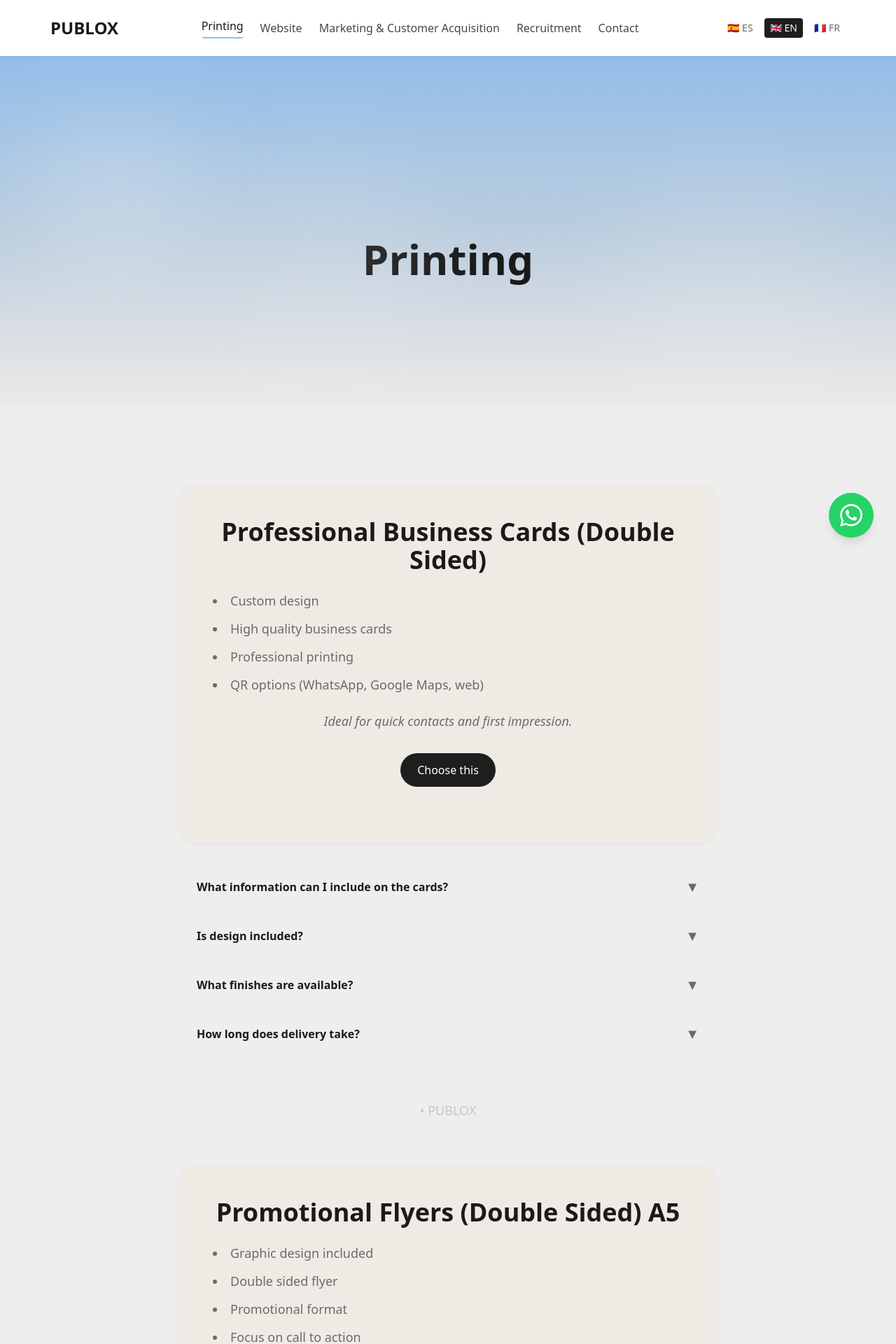
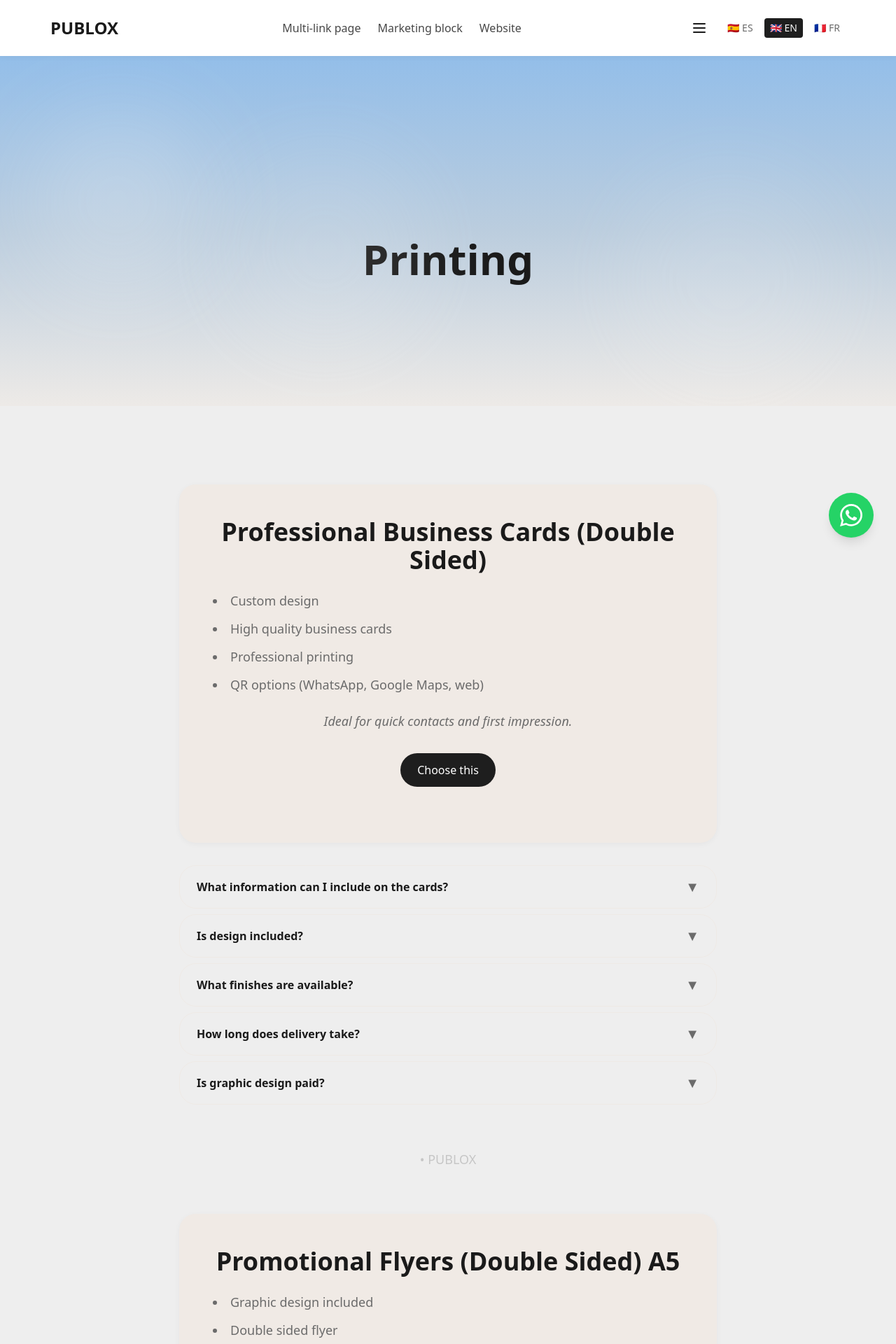
Before and after one commit to sergeiovitch63-create/publox-marketing, a Next.js app: page /en/impresion in a window 1280 px wide. Shown: the top 1920 px of the page at 70% size. Built offline with nearby package versions, Linux system fonts and the light colour scheme.

Commit message:
Update header nav: Page multi-lien/Bloc marketing/Site web + hamburger (Impression/Affiliations/Contact)

```diff
--- a/app/[locale]/impresion/page.tsx
+++ b/app/[locale]/impresion/page.tsx
@@ -23,6 +23,7 @@ export default async function ImpresionPage({
     { question: t('block1.faq.q2'), answer: t('block1.faq.a2') },
     { question: t('block1.faq.q3'), answer: t('block1.faq.a3') },
     { question: t('block1.faq.q4'), answer: t('block1.faq.a4') },
+    { question: t('block1.faq.q5'), answer: t('block1.faq.a5') },
   ];
 
   // Build FAQ items for Block 2
@@ -31,6 +32,7 @@ export default async function ImpresionPage({
     { question: t('block2.faq.q2'), answer: t('block2.faq.a2') },
     { question: t('block2.faq.q3'), answer: t('block2.faq.a3') },
     { question: t('block2.faq.q4'), answer: t('block2.faq.a4') },
+    { question: t('block2.faq.q5'), answer: t('block2.faq.a5') },
   ];
 
   // Build FAQ items for Block 3
@@ -39,6 +41,7 @@ export default async function ImpresionPage({
     { question: t('block3.faq.q2'), answer: t('block3.faq.a2') },
     { question: t('block3.faq.q3'), answer: t('block3.faq.a3') },
     { question: t('block3.faq.q4'), answer: t('block3.faq.a4') },
+    { question: t('block3.faq.q5'), answer: t('block3.faq.a5') },
   ];
 
   // Build FAQ items for Block 4
@@ -47,6 +50,7 @@ export default async function ImpresionPage({
     { question: t('block4.faq.q2'), answer: t('block4.faq.a2') },
     { question: t('block4.faq.q3'), answer: t('block4.faq.a3') },
     { question: t('block4.faq.q4'), answer: t('block4.faq.a4') },
+    { question: t('block4.faq.q5'), answer: t('block4.faq.a5') },
   ];
 
   // Build general FAQ items
--- a/app/[locale]/necesitas/page.tsx
+++ b/app/[locale]/necesitas/page.tsx
@@ -169,7 +169,7 @@ export default async function NecesitasPage({
             >
               {/* Badge Tenerife */}
               <span className="absolute top-6 right-6 inline-flex items-center px-3 py-1 text-xs font-semibold tracking-wide rounded-full bg-white/70 text-text-primary border border-black/10 shadow-soft">
-                {t('badge.tenerife')}
+                Seulement Tenerife
               </span>
               <div className="mb-8">
                 <VideoPlaceholder
--- a/components/Header.tsx
+++ b/components/Header.tsx
@@ -1,6 +1,6 @@
 'use client';
 
-import { useState } from 'react';
+import { useState, useRef, useEffect } from 'react';
 import { useTranslations } from 'next-intl';
 import Link from 'next/link';
 import { useLocale } from 'next-intl';
@@ -15,11 +15,19 @@ export default function Header() {
   const locale = useLocale();
   const pathname = usePathname();
   const [isMobileMenuOpen, setIsMobileMenuOpen] = useState(false);
+  const [isDropdownOpen, setIsDropdownOpen] = useState(false);
+  const dropdownRef = useRef<HTMLDivElement>(null);
 
-  const navItems = [
+  // Main navigation items (always visible)
+  const mainNavItems = [
+    { key: 'pageMultiLiens', href: `/${locale}/page-multi-liens` },
+    { key: 'blocMarketing', href: `/${locale}/marketing` },
+    { key: 'sitioWeb', href: `/${locale}/sitio-web` },
+  ];
+
+  // Dropdown menu items (in hamburger)
+  const dropdownItems = [
     { key: 'impresion', href: `/${locale}/impresion` },
-    { key: 'sitioWeb', href: `/${locale}/sitio-web` },
-    { key: 'marketing', href: `/${locale}/marketing` },
     { key: 'reclutamiento', href: `/${locale}/reclutamiento` },
     { key: 'contacto', href: `/${locale}/contacto` },
   ];
@@ -27,6 +35,23 @@ export default function Header() {
   const isActive = (href: string) => {
     return pathname === href || pathname?.startsWith(href + '/');
   };
+
+  // Close dropdown when clicking outside
+  useEffect(() => {
+    const handleClickOutside = (event: MouseEvent) => {
+      if (dropdownRef.current && !dropdownRef.current.contains(event.target as Node)) {
+        setIsDropdownOpen(false);
+      }
+    };
+
+    if (isDropdownOpen) {
+      document.addEventListener('mousedown', handleClickOutside);
+    }
+
+    return () => {
+      document.removeEventListener('mousedown', handleClickOutside);
+    };
+  }, [isDropdownOpen]);
 
   return (
     <>
@@ -43,7 +68,7 @@ export default function Header() {
 
             {/* Desktop Navigation */}
             <nav className="hidden md:flex items-center gap-6">
-              {navItems.map((item) => {
+              {mainNavItems.map((item) => {
                 const active = isActive(item.href);
                 return (
                   <Link
@@ -61,6 +86,52 @@ export default function Header() {
 
             {/* Right Side Actions */}
             <div className="flex items-center gap-3">
+              {/* Desktop: Hamburger Menu with Dropdown */}
+              <div className="hidden md:block relative" ref={dropdownRef}>
+                <button
+                  onClick={() => setIsDropdownOpen(!isDropdownOpen)}
+                  className="p-2 rounded focus:outline-none focus:ring-2 focus:ring-pastel-blue focus:ring-offset-2 text-text-primary hover:bg-soft-beige transition-colors"
+                  aria-label="Open menu"
+                  aria-expanded={isDropdownOpen}
+                >
+                  <svg
+                    className="w-6 h-6"
+                    fill="none"
+                    stroke="currentColor"
+                    viewBox="0 0 24 24"
+                    aria-hidden="true"
+                  >
+                    <path
+                      strokeLinecap="round"
+                      strokeLinejoin="round"
+                      strokeWidth={2}
+                      d="M4 6h16M4 12h16M4 18h16"
+                    />
+                  </svg>
+                </button>
+
+                {/* Dropdown Menu */}
+                {isDropdownOpen && (
+                  <div className="absolute right-0 mt-2 w-48 bg-white rounded-card shadow-soft-lg border border-warm-beige/20 py-2 z-50">
+                    {dropdownItems.map((item) => {
+                      const active = isActive(item.href);
+                      return (
+                        <Link
+                          key={item.key}
+                          href={item.href}
+                          onClick={() => setIsDropdownOpen(false)}
+                          className={`block px-4 py-2 text-sm text-text-primary hover:bg-soft-beige transition-colors focus:outline-none focus:ring-2 focus:ring-pastel-blue focus:ring-inset ${
+                            active ? 'bg-soft-beige font-medium' : ''
+                          }`}
+                        >
+                          {t(item.key)}
+                        </Link>
+                      );
+                    })}
+                  </div>
+                )}
+              </div>
+
               {/* Desktop: Language Switcher */}
               <div className="hidden md:block">
                 <LanguageSwitcher />
--- a/components/MobileMenu.tsx
+++ b/components/MobileMenu.tsx
@@ -18,10 +18,16 @@ export default function MobileMenu({ isOpen, onClose }: MobileMenuProps) {
   const locale = useLocale();
   const pathname = usePathname();
 
-  const navItems = [
+  // Main navigation items (always visible)
+  const mainNavItems = [
+    { key: 'pageMultiLiens', href: `/${locale}/page-multi-liens` },
+    { key: 'blocMarketing', href: `/${locale}/marketing` },
+    { key: 'sitioWeb', href: `/${locale}/sitio-web` },
+  ];
+
+  // Additional items (in mobile menu)
+  const additionalItems = [
     { key: 'impresion', href: `/${locale}/impresion` },
-    { key: 'sitioWeb', href: `/${locale}/sitio-web` },
-    { key: 'marketing', href: `/${locale}/marketing` },
     { key: 'reclutamiento', href: `/${locale}/reclutamiento` },
     { key: 'contacto', href: `/${locale}/contacto` },
   ];
@@ -113,7 +119,28 @@ export default function MobileMenu({ isOpen, onClose }: MobileMenuProps) {
           {/* Navigation Links */}
           <nav className="flex-1 overflow-y-auto py-4" role="navigation" aria-label="Main navigation">
             <div className="flex flex-col">
-              {navItems.map((item) => {
+              {/* Main nav items */}
+              {mainNavItems.map((item) => {
+                const active = isActive(item.href);
+                return (
+                  <Link
+                    key={item.key}
+                    href={item.href}
+                    onClick={onClose}
+                    className={`px-6 py-3 text-text-primary hover:bg-soft-beige transition-colors focus:outline-none focus:ring-2 focus:ring-pastel-blue focus:ring-inset ${
+                      active ? 'bg-soft-beige border-l-4 border-pastel-blue font-medium' : ''
+                    }`}
+                  >
+                    {t(item.key)}
+                  </Link>
+                );
+              })}
+
+              {/* Separator */}
+              <div className="px-6 py-2 border-t border-warm-beige/20 my-2" />
+
+              {/* Additional items */}
+              {additionalItems.map((item) => {
                 const active = isActive(item.href);
                 return (
                   <Link
--- a/messages/en.json
+++ b/messages/en.json
@@ -1,10 +1,11 @@
 {
   "nav": {
     "home": "Home",
+    "pageMultiLiens": "Multi-link page",
+    "blocMarketing": "Marketing block",
+    "sitioWeb": "Website",
     "impresion": "Printing",
-    "sitioWeb": "Website",
-    "marketing": "Marketing & Customer Acquisition",
-    "reclutamiento": "Recruitment",
+    "reclutamiento": "Affiliates",
     "contacto": "Contact"
   },
   "footer": {
@@ -375,7 +376,9 @@
           "q3": "What finishes are available?",
           "a3": "High quality paper with finish options according to needs.",
           "q4": "How long does delivery take?",
-          "a4": "Depends on quantity and finishes, normally 5-10 business days."
+          "a4": "Depends on quantity and finishes, normally 5-10 business days.",
+          "q5": "Is graphic design paid?",
+          "a5": "Graphic design is paid unless otherwise stated."
         }
       },
       "block2": {
@@ -384,7 +387,6 @@
           "Graphic design included",
           "Double sided flyer",
           "Promotional format",
-          "Focus on call to action",
           "Integrated QR option"
         ],
         "conclusion": "Perfect for local promotions and physical distribution.",
@@ -397,7 +399,9 @@
           "q3": "Is complete design included?",
           "a3": "Yes. Professional graphic design included with call to action.",
           "q4": "What type of promotions is it ideal for?",
-          "a4": "Ideal for offers, events, launches and local promotions."
+          "a4": "Ideal for offers, events, launches and local promotions.",
+          "q5": "Is graphic design paid?",
+          "a5": "Graphic design is paid unless otherwise stated."
         }
       },
       "block3": {
@@ -418,7 +422,9 @@
           "q3": "Is design included?",
           "a3": "Yes. Professional and readable design included.",
           "q4": "What businesses is it ideal for?",
-          "a4": "Ideal for businesses that need to explain services or offers in detail."
+          "a4": "Ideal for businesses that need to explain services or offers in detail.",
+          "q5": "Is graphic design paid?",
+          "a5": "Graphic design is paid unless otherwise stated."
         }
       },
       "block4": {
@@ -437,7 +443,9 @@
           "q3": "Where is it typically used?",
           "a3": "At contact points: reception, counters, events, commercial premises.",
           "q4": "Is design included?",
-          "a4": "Yes. Professional double sided design included."
+          "a4": "Yes. Professional double sided design included.",
+          "q5": "Is graphic design paid?",
+          "a5": "Graphic design is paid unless otherwise stated."
         }
       },
       "faqGeneral": {
@@ -472,7 +480,7 @@
         "Business Cards"
       ],
       "bullets": [
-        "Custom design",
+        "Custom design (supplement: €5)",
         "High quality business cards",
         "Professional printing",
         "QR options (WhatsApp, Google Maps, web)"
@@ -495,10 +503,9 @@
         "Promotional Flyers"
       ],
       "bullets": [
-        "Graphic design included",
+        "Graphic design (supplement: €10)",
         "Single / double sided flyer",
         "Promotional format",
-        "Focus on call to action",
         "Integrated QR option"
       ],
       "conclusion": "Perfect for local promotions and physical distribution.",
@@ -527,7 +534,7 @@
         "BROCHURES / TRI-FOLD PACK"
       ],
       "bullets": [
-        "Brochure design (2/3 folds)",
+        "Brochure design (2/3 folds) (supplement: €15)",
         "Clear service presentation",
         "Professional printing",
         "QR options (WhatsApp, Google Maps, web)"
@@ -546,7 +553,7 @@
         "Display Stand (Double Sided)"
       ],
       "bullets": [
-        "Double sided design",
+        "Double sided design (supplement: €20)",
         "Professional printing",
         "Perfect for promotions, QR or direct messages"
       ],
--- a/messages/fr.json
+++ b/messages/fr.json
@@ -1,10 +1,11 @@
 {
   "nav": {
     "home": "Accueil",
+    "pageMultiLiens": "Page multi-lien",
+    "blocMarketing": "Bloc marketing",
+    "sitioWeb": "Site web",
     "impresion": "Impression",
-    "sitioWeb": "Site Web",
-    "marketing": "Marketing & Acquisition de Clients",
-    "reclutamiento": "Recrutement",
+    "reclutamiento": "Affiliations",
     "contacto": "Contact"
   },
   "footer": {
@@ -375,7 +376,9 @@
           "q3": "Quels finitions sont disponibles ?",
           "a3": "Papier de haute qualité avec options de finition selon besoins.",
           "q4": "Combien de temps prend la livraison ?",
-          "a4": "Dépend de la quantité et finitions, normalement 5-10 jours ouvrables."
+          "a4": "Dépend de la quantité et finitions, normalement 5-10 jours ouvrables.",
+          "q5": "Le design graphique est-il payant ?",
+          "a5": "Le design graphique est payant sauf mention contraire."
         }
       },
       "block2": {
@@ -384,7 +387,6 @@
           "Design graphique inclus",
           "Flyer recto-verso",
           "Format promotionnel",
-          "Focus sur appel à l'action",
           "Option QR intégrée"
         ],
         "conclusion": "Parfait pour promotions locales et distribution physique.",
@@ -397,7 +399,9 @@
           "q3": "Le design complet est-il inclus ?",
           "a3": "Oui. Design graphique professionnel inclus avec appel à l'action.",
           "q4": "Pour quel type de promotions est-ce idéal ?",
-          "a4": "Idéal pour offres, événements, lancements et promotions locales."
+          "a4": "Idéal pour offres, événements, lancements et promotions locales.",
+          "q5": "Le design graphique est-il payant ?",
+          "a5": "Le design graphique est payant sauf mention contraire."
         }
       },
       "block3": {
@@ -418,7 +422,9 @@
           "q3": "Le design est-il inclus ?",
           "a3": "Oui. Design professionnel et lisible inclus.",
           "q4": "Pour quelles entreprises est-ce idéal ?",
-          "a4": "Idéal pour entreprises qui doivent expliquer services ou offres en détail."
+          "a4": "Idéal pour entreprises qui doivent expliquer services ou offres en détail.",
+          "q5": "Le design graphique est-il payant ?",
+          "a5": "Le design graphique est payant sauf mention contraire."
         }
       },
       "block4": {
@@ -437,7 +443,9 @@
           "q3": "Où est-il typiquement utilisé ?",
           "a3": "Aux points de contact : réception, comptoirs, événements, locaux commerciaux.",
           "q4": "Le design est-il inclus ?",
-          "a4": "Oui. Design professionnel recto-verso inclus."
+          "a4": "Oui. Design professionnel recto-verso inclus.",
+          "q5": "Le design graphique est-il payant ?",
+          "a5": "Le design graphique est payant sauf mention contraire."
         }
       },
       "faqGeneral": {
@@ -472,7 +480,7 @@
         "Professionnelles"
       ],
       "bullets": [
-        "Design personnalisé",
+        "Design personnalisé (supplément : 5€)",
         "Cartes de visite de haute qualité",
         "Impression professionnelle",
         "Options avec QR (WhatsApp, Google Maps, web)"
@@ -495,10 +503,9 @@
         "Flyers Promotionnels"
       ],
       "bullets": [
-        "Design graphique inclus",
+        "Design graphique (supplément : 10€)",
         "Flyer recto / verso",
         "Format promotionnel",
-        "Focus sur appel à l'action",
         "Option QR intégrée"
       ],
       "conclusion": "Parfait pour promotions locales et distribution physique.",
@@ -527,7 +534,7 @@
         "PACK DÉPLIANTS / TRIPTYQUES"
       ],
       "bullets": [
-        "Design de dépliant (2/3 plis)",
+        "Design de dépliant (2/3 plis) (supplément : 15€)",
         "Présentation claire des services",
         "Impression professionnelle",
         "Options avec QR (WhatsApp, Google Maps, web)"
@@ -546,7 +553,7 @@
         "Panneau (Double Face)"
       ],
       "bullets": [
-        "Design recto-verso",
+        "Design recto-verso (supplément : 20€)",
         "Impression professionnelle",
         "Parfait pour promotions, QR ou messages directs"
       ],
```
Also changed, not shown: messages/es.json (+20 -13 lines).
